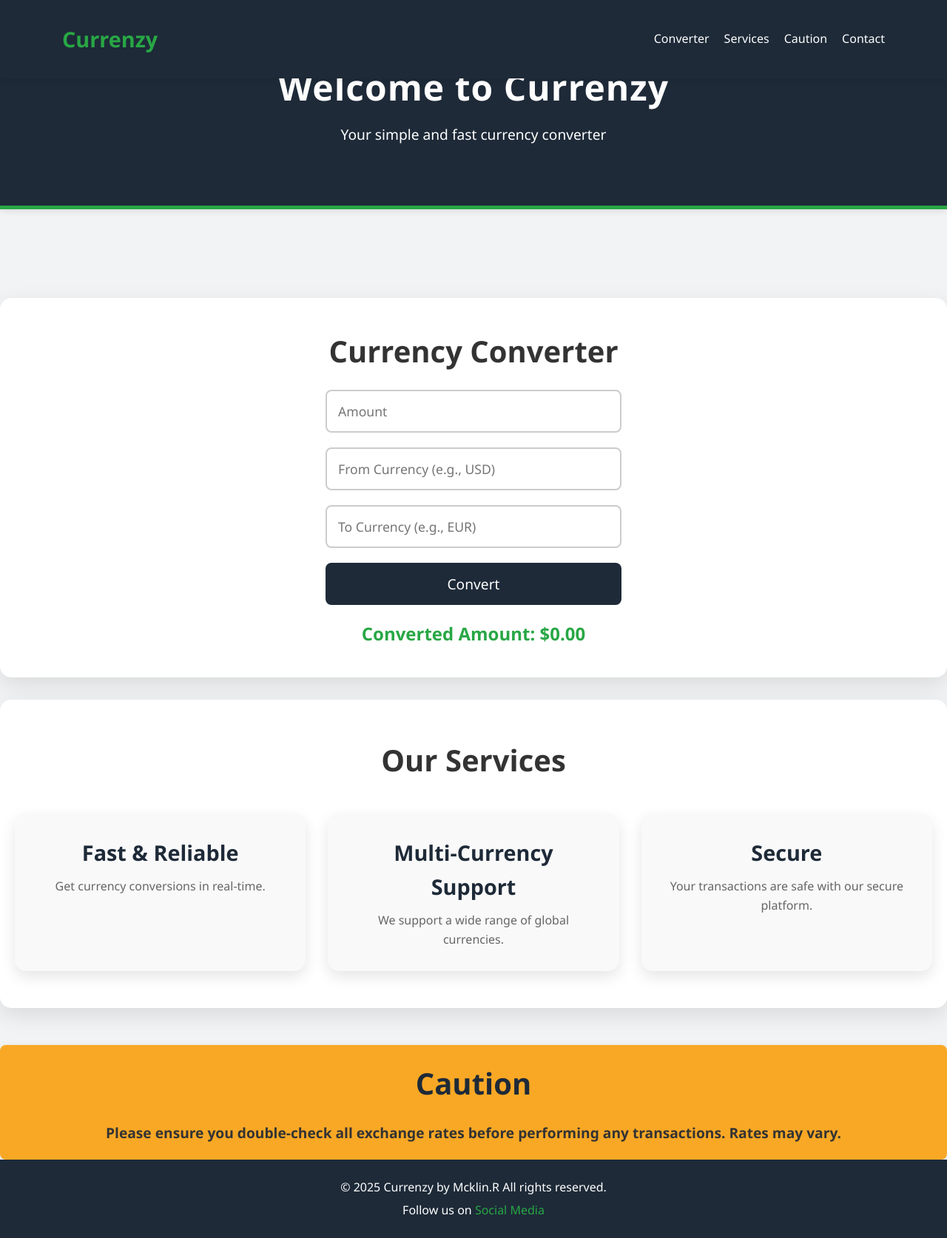
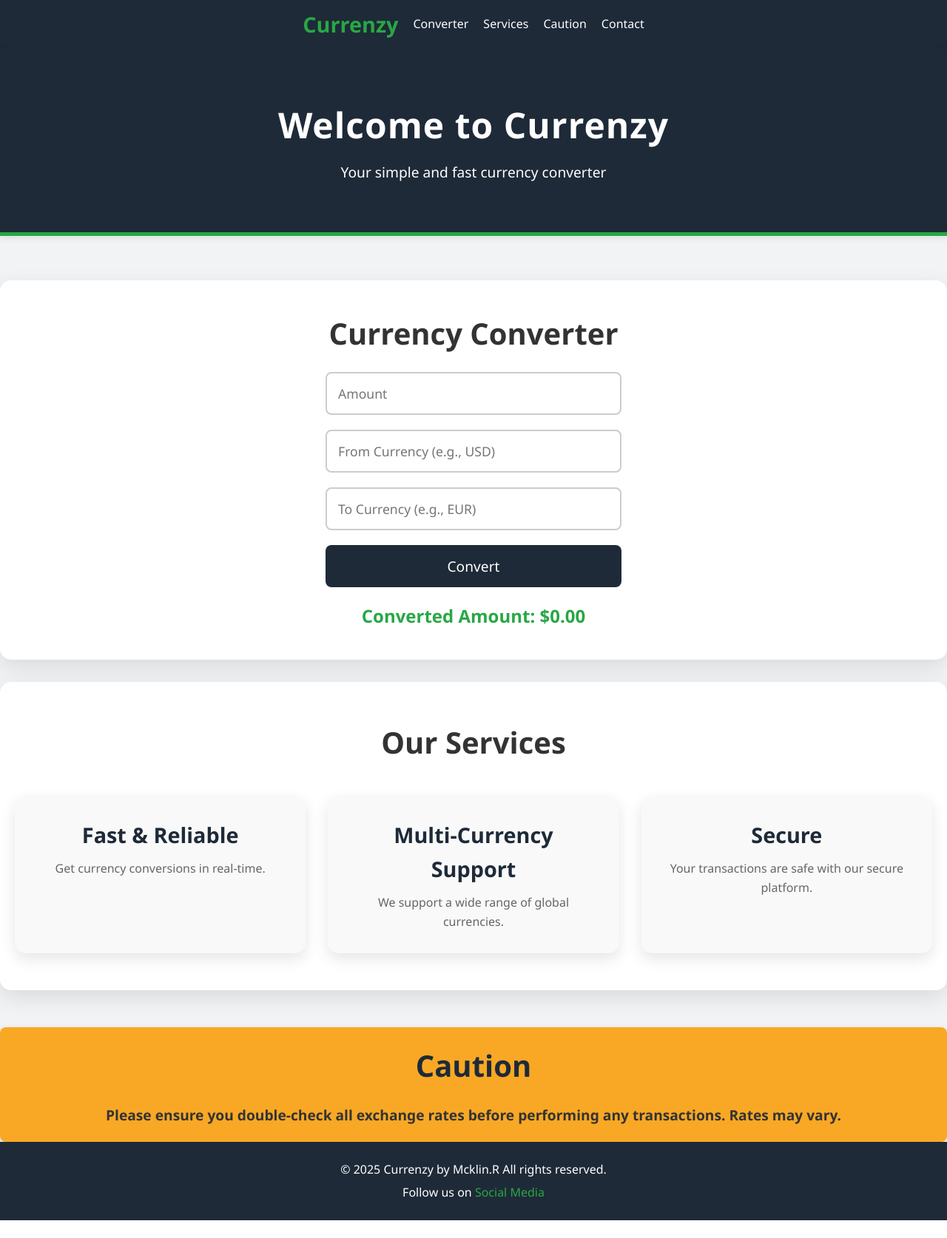
Before and after one commit to FlannR/currenzy, a Flask app: page / in a window 1280 px wide. Shown: the whole page at 74% size. After the commit the page ends 1650 px from the top, so only its background shows below. Run offline with Flask 3, Linux system fonts and the light colour scheme.

Commit message:
Initial commit

```diff
--- a/static/style.css
+++ b/static/style.css
@@ -17,25 +17,21 @@ body {
     width: 90%;
     max-width: 1200px;
     margin: 0 auto;
-    padding: 20px;
+    padding: 5px;
 }
 
 /* Navbar */
 .navbar {
     background-color: #1E2A38;
     color: #fff;
-    padding: 10px 0;
-    position: fixed;
+    padding: 5px 0;
     width: 100%;
-    top: 0;
-    left: 0;
-    z-index: 1000;
     box-shadow: 0 2px 10px rgba(0, 0, 0, 0.1);
 }
 
 .navbar .container {
     display: flex;
-    justify-content: space-between;
+    justify-content: center; /* Centering the navbar items */
     align-items: center;
 }
 
@@ -44,6 +40,7 @@ body {
     color: #28A745;
     text-decoration: none;
     font-weight: 600;
+    margin-right: 20px; /* Adjust for spacing */
 }
 
 .navbar-links {
@@ -67,23 +64,8 @@ body {
     color: #28A745;
 }
 
-/* Hamburger Menu */
-.hamburger-menu {
-    display: none;
-    flex-direction: column;
-    gap: 4px;
-    cursor: pointer;
-}
-
-.hamburger-menu span {
-    width: 30px;
-    height: 4px;
-    background-color: white;
-    border-radius: 2px;
-}
-
 main {
-    margin-top: 120px; /* Adjust for fixed navbar */
+    margin-top: 60px; /* Adjust for space between header and navbar */
 }
 
 /* Header */
@@ -232,7 +214,7 @@ header p {
 
 /* Caution Section */
 .caution-section {
-    background-color: #F9A825; /* Lighter yellow for better readability */
+    background-color: #F9A825;
     color: #1E2A38;
     padding: 20px;
     border-radius: 8px;
@@ -308,28 +290,8 @@ html {
 
 /* Media Queries */
 @media (max-width: 768px) {
-    .navbar-links {
-        display: none;
-    }
-
-    .navbar-links.active {
-        display: flex;
-        flex-direction: column;
-        gap: 20px;
-        position: absolute;
-        top: 60px;
-        right: 20px;
-        background-color: #1E2A38;
-        padding: 20px;
-        border-radius: 8px;
-    }
-
-    .hamburger-menu {
-        display: flex;
-    }
-
     header h1 {
-        padding-top: 30px;
+        padding-top: 5px;
         font-size: 1.8rem;
     }
 
--- a/templates/index.html
+++ b/templates/index.html
@@ -20,11 +20,6 @@
           <li><a href="#caution">Caution</a></li>
           <li><a href="#foot">Contact</a></li>
         </ul>
-        <div class="hamburger-menu" id="hamburger-menu">
-          <span></span>
-          <span></span>
-          <span></span>
-        </div>
       </div>
     </nav>
 
```
